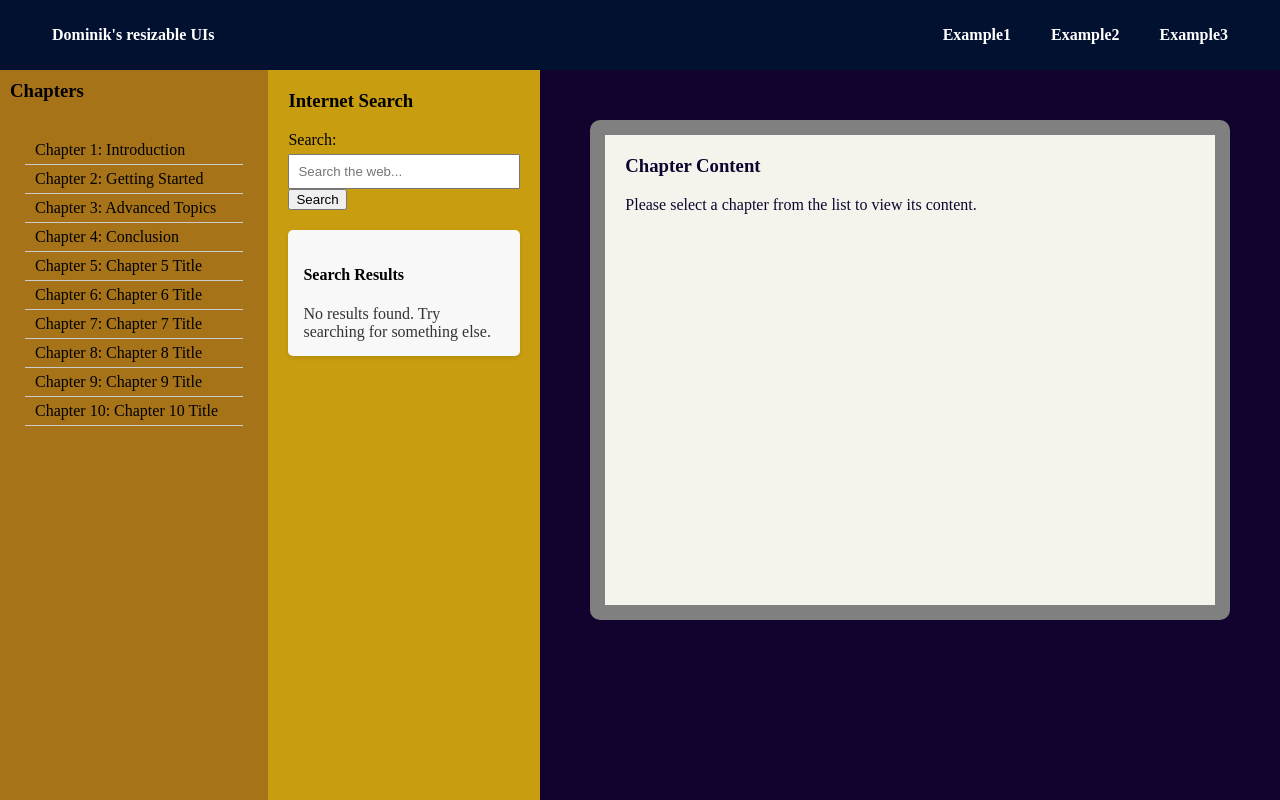
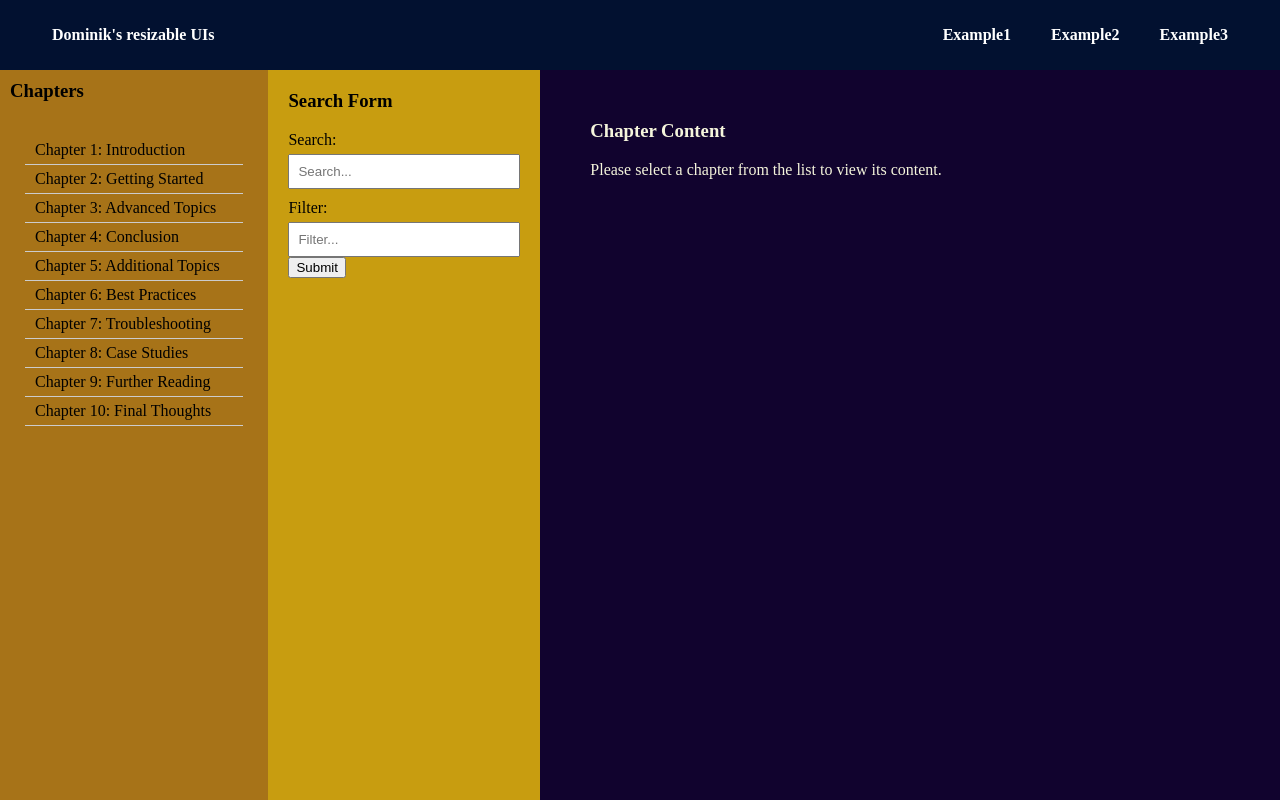
Before and after one commit to DominikTenerife/resizable-ui, a React (Vite) app: page /example1 in a window 1280 px wide. Built offline with nearby package versions, Linux system fonts and the light colour scheme.

Commit message:
adding touch functionality

```diff
--- a/pages/Example1.jsx
+++ b/pages/Example1.jsx
@@ -4,8 +4,6 @@ import { chapters, chapterContents } from '../content/ChaptersContent';
 
 export default function Example1() {
     const [selectedChapter, setSelectedChapter] = useState(null);
-    const [searchQuery, setSearchQuery] = useState('');
-    const [searchResults, setSearchResults] = useState([]);
 
     useEffect(() => {
         const setInitialWidths = () => {
@@ -15,6 +13,28 @@ export default function Example1() {
             const remainingWidth = totalWidth - container1Width - container2Width;
 
             window.$('.container3').width(remainingWidth);
+        };
+
+        const handleTouchResize = (container, event) => {
+            let startX = event.touches[0].clientX;
+            const initialWidth = window.$(container).width();
+
+            const onTouchMove = (e) => {
+                const currentX = e.touches[0].clientX;
+                const delta = currentX - startX;
+                const newWidth = initialWidth + delta;
+
+                window.$(container).width(newWidth);
+                setInitialWidths();
+            };
+
+            const onTouchEnd = () => {
+                window.removeEventListener('touchmove', onTouchMove);
+                window.removeEventListener('touchend', onTouchEnd);
+            };
+
+            window.addEventListener('touchmove', onTouchMove);
+            window.addEventListener('touchend', onTouchEnd);
         };
 
         setInitialWidths();
@@ -43,44 +63,34 @@ export default function Example1() {
             console.error('jQuery UI resizable is not available.');
         }
 
+        // Adding touch event listeners for resizing
+        window.$('.container1').on('touchstart', (e) => handleTouchResize('.container1', e));
+        window.$('.container2').on('touchstart', (e) => handleTouchResize('.container2', e));
+
         window.addEventListener('resize', setInitialWidths);
 
         return () => {
             window.removeEventListener('resize', setInitialWidths);
+            window.$('.container1').off('touchstart');
+            window.$('.container2').off('touchstart');
         };
     }, []);
 
+    const chapters = [
+        'Chapter 1: Introduction',
+        'Chapter 2: Getting Started',
+        'Chapter 3: Advanced Topics',
+        'Chapter 4: Conclusion',
+        'Chapter 5: Additional Topics',
+        'Chapter 6: Best Practices',
+        'Chapter 7: Troubleshooting',
+        'Chapter 8: Case Studies',
+        'Chapter 9: Further Reading',
+        'Chapter 10: Final Thoughts'
+    ];
+
     const handleChapterClick = (chapter) => {
         setSelectedChapter(chapter);
-    };
-
-    const handleSearchChange = (e) => {
-        setSearchQuery(e.target.value);
-    };
-
-    const handleSearchSubmit = (e) => {
-        e.preventDefault();
-
-        // Hardcoded mock search results
-        const mockResults = [
-            {
-                title: 'Example Search Result 1',
-                url: 'https://www.example.com/1',
-                snippet: 'This is a description for the first example search result.',
-            },
-            {
-                title: 'Example Search Result 2',
-                url: 'https://www.example.com/2',
-                snippet: 'This is a description for the second example search result.',
-            },
-            {
-                title: 'Example Search Result 3',
-                url: 'https://www.example.com/3',
-                snippet: 'This is a description for the third example search result.',
-            },
-        ];
-
-        setSearchResults(mockResults);
     };
 
     return (
@@ -96,51 +106,28 @@ export default function Example1() {
                 </ul>
             </div>
             <div className="container2">
-                <h3>Internet Search</h3>
-                <form onSubmit={handleSearchSubmit}>
+                <h3>Search Form</h3>
+                <form>
                     <label htmlFor="search">Search:</label>
-                    <input
-                        type="text"
-                        id="search"
-                        name="search"
-                        value={searchQuery}
-                        onChange={handleSearchChange}
-                        placeholder="Search the web..."
-                    />
+                    <input type="text" id="search" name="search" placeholder="Search..." />
                     <br />
-                    <button type="submit">Search</button>
+                    <label htmlFor="filter">Filter:</label>
+                    <input type="text" id="filter" name="filter" placeholder="Filter..." />
+                    <br />
+                    <button type="submit">Submit</button>
                 </form>
-                <div className="search-results">
-                    <h4>Search Results</h4>
-                    {searchResults.length > 0 ? (
-                        <ul>
-                            {searchResults.map((result, index) => (
-                                <li key={index}>
-                                    <a href={result.url} target="_blank" rel="noopener noreferrer">
-                                        {result.title}
-                                    </a>
-                                    <p>{result.snippet}</p>
-                                </li>
-                            ))}
-                        </ul>
-                    ) : (
-                        <p>No results found. Try searching for something else.</p>
-                    )}
-                </div>
             </div>
             <div className="container3">
-                <div className="framed-content">
                 <h3>Chapter Content</h3>
                 {selectedChapter ? (
-                        <div>
+                    <div className="framed-content">
                         <h4>{selectedChapter}</h4>
-                            <p>{chapterContents[selectedChapter]}</p>
+                        <p>This is the content for {selectedChapter}. Here, you can add more details, examples, or any other relevant information.</p>
                     </div>
                 ) : (
                     <p>Please select a chapter from the list to view its content.</p>
                 )}
             </div>
         </div>
-        </div>
     );
 }
--- a/pages/Example2.jsx
+++ b/pages/Example2.jsx
@@ -4,8 +4,6 @@ import { chapters, chapterContents } from '../content/ChaptersContent';
 
 export default function Example2() {
     const [selectedChapter, setSelectedChapter] = useState(null);
-    const [searchQuery, setSearchQuery] = useState('');
-    const [searchResults, setSearchResults] = useState([]);
 
     useEffect(() => {
         const setInitialWidths = () => {
@@ -17,14 +15,34 @@ export default function Example2() {
             window.$('.container3').width(remainingWidth);
         };
 
+        const handleTouchResize = (container, event) => {
+            let startX = event.touches[0].clientX;
+            const initialWidth = window.$(container).width();
+
+            const onTouchMove = (e) => {
+                const currentX = e.touches[0].clientX;
+                const delta = currentX - startX;
+                const newWidth = initialWidth + delta;
+
+                window.$(container).width(newWidth);
+                setInitialWidths();
+            };
+
+            const onTouchEnd = () => {
+                window.removeEventListener('touchmove', onTouchMove);
+                window.removeEventListener('touchend', onTouchEnd);
+            };
+
+            window.addEventListener('touchmove', onTouchMove);
+            window.addEventListener('touchend', onTouchEnd);
+        };
+
         setInitialWidths();
 
         if (typeof window.$.fn.resizable === 'function') {
             window.$('.container1').resizable({
                 handles: 'e',
                 animate: true,
-                animateDuration: 'fast',
-                animateEasing: 'swing',
                 resize: function (event, ui) {
                     const container1Width = ui.size.width;
                     const container2Width = window.$('.container2').width();
@@ -36,8 +54,6 @@ export default function Example2() {
             window.$('.container2').resizable({
                 handles: 'e',
                 animate: true,
-                animateDuration: 'fast',
-                animateEasing: 'swing',
                 resize: function (event, ui) {
                     const container1Width = window.$('.container1').width();
                     const container2Width = ui.size.width;
@@ -49,44 +65,34 @@ export default function Example2() {
             console.error('jQuery UI resizable is not available.');
         }
 
+        // Adding touch event listeners for resizing
+        window.$('.container1').on('touchstart', (e) => handleTouchResize('.container1', e));
+        window.$('.container2').on('touchstart', (e) => handleTouchResize('.container2', e));
+
         window.addEventListener('resize', setInitialWidths);
 
         return () => {
             window.removeEventListener('resize', setInitialWidths);
+            window.$('.container1').off('touchstart');
+            window.$('.container2').off('touchstart');
         };
     }, []);
 
+    const chapters = [
+        'Chapter 1: Introduction',
+        'Chapter 2: Getting Started',
+        'Chapter 3: Advanced Topics',
+        'Chapter 4: Conclusion',
+        'Chapter 5: Additional Topics',
+        'Chapter 6: Best Practices',
+        'Chapter 7: Troubleshooting',
+        'Chapter 8: Case Studies',
+        'Chapter 9: Further Reading',
+        'Chapter 10: Final Thoughts'
+    ];
+
     const handleChapterClick = (chapter) => {
         setSelectedChapter(chapter);
-    };
-
-    const handleSearchChange = (e) => {
-        setSearchQuery(e.target.value);
-    };
-
-    const handleSearchSubmit = (e) => {
-        e.preventDefault();
-
-        // Hardcoded mock search results
-        const mockResults = [
-            {
-                title: 'Example Search Result 1',
-                url: 'https://www.example.com/1',
-                snippet: 'This is a description for the first example search result.',
-            },
-            {
-                title: 'Example Search Result 2',
-                url: 'https://www.example.com/2',
-                snippet: 'This is a description for the second example search result.',
-            },
-            {
-                title: 'Example Search Result 3',
-                url: 'https://www.example.com/3',
-                snippet: 'This is a description for the third example search result.',
-            },
-        ];
-
-        setSearchResults(mockResults);
     };
 
     return (
@@ -102,51 +108,28 @@ export default function Example2() {
                 </ul>
             </div>
             <div className="container2">
-                <h3>Internet Search</h3>
-                <form onSubmit={handleSearchSubmit}>
+                <h3>Search Form</h3>
+                <form>
                     <label htmlFor="search">Search:</label>
-                    <input
-                        type="text"
-                        id="search"
-                        name="search"
-                        value={searchQuery}
-                        onChange={handleSearchChange}
-                        placeholder="Search the web..."
-                    />
+                    <input type="text" id="search" name="search" placeholder="Search..." />
                     <br />
-                    <button type="submit">Search</button>
+                    <label htmlFor="filter">Filter:</label>
+                    <input type="text" id="filter" name="filter" placeholder="Filter..." />
+                    <br />
+                    <button type="submit">Submit</button>
                 </form>
-                <div className="search-results">
-                    <h4>Search Results</h4>
-                    {searchResults.length > 0 ? (
-                        <ul>
-                            {searchResults.map((result, index) => (
-                                <li key={index}>
-                                    <a href={result.url} target="_blank" rel="noopener noreferrer">
-                                        {result.title}
-                                    </a>
-                                    <p>{result.snippet}</p>
-                                </li>
-                            ))}
-                        </ul>
-                    ) : (
-                        <p>No results found. Try searching for something else.</p>
-                    )}
-                </div>
             </div>
             <div className="container3">
-                <div className="framed-content">
                 <h3>Chapter Content</h3>
                 {selectedChapter ? (
-                        <div>
+                    <div className="framed-content">
                         <h4>{selectedChapter}</h4>
-                            <p>{chapterContents[selectedChapter]}</p>
+                        <p>This is the content for {selectedChapter}. Here, you can add more details, examples, or any other relevant information.</p>
                     </div>
                 ) : (
                     <p>Please select a chapter from the list to view its content.</p>
                 )}
             </div>
         </div>
-        </div>
     );
 }
```
Lines whose indentation alone changed are shown as unchanged.
